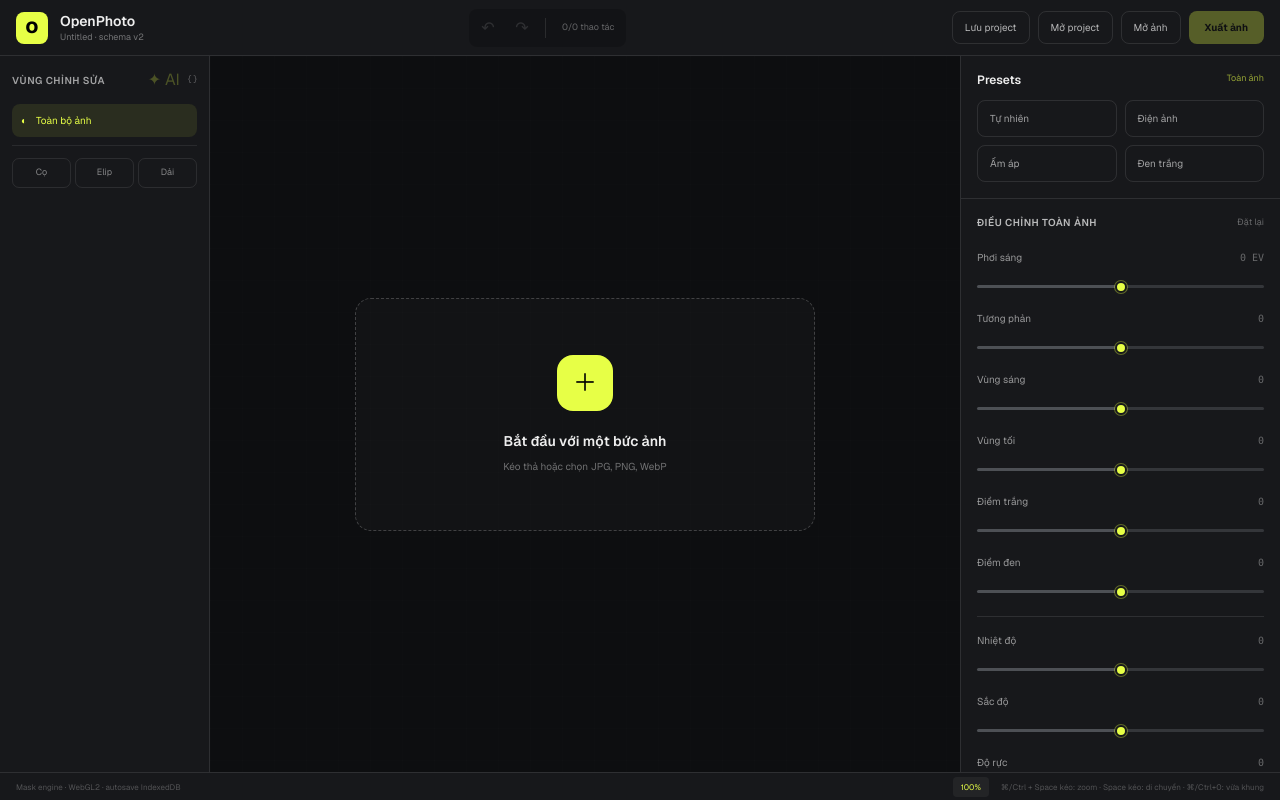
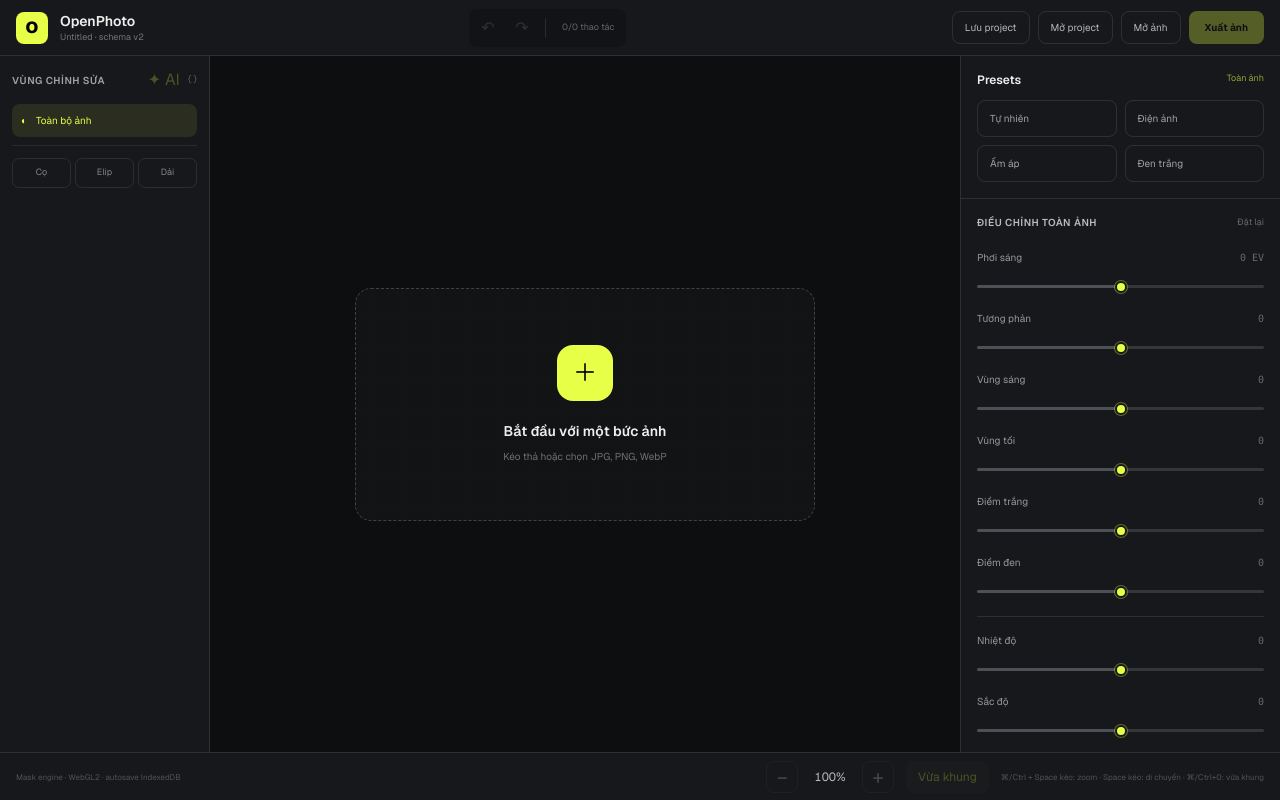
Before and after one commit to vinitran/openphoto, a Next.js app: page / in a window 1280 px wide. Built offline with nearby package versions, Linux system fonts and the light colour scheme.

Commit message:
Add zoom in, zoom out and fit controls

```diff
--- a/app/page.tsx
+++ b/app/page.tsx
@@ -48,6 +48,13 @@ export default function Home(){
   function endNavigation(){navigation.current=null;setNavigationMode(null);}
   function wheelNavigation(event:WheelEvent<HTMLElement>){if(!event.metaKey&&!event.ctrlKey)return;event.preventDefault();const rect=event.currentTarget.getBoundingClientRect(),px=event.clientX-rect.left-rect.width/2,py=event.clientY-rect.top-rect.height/2;setViewport(current=>{const zoom=Math.max(.1,Math.min(8,current.zoom*Math.exp(-event.deltaY*.002)));const ratio=zoom/current.zoom;return{zoom,x:px-(px-current.x)*ratio,y:py-(py-current.y)*ratio};});}
   function resetViewport(){setViewport({zoom:1,x:0,y:0});}
+  function stepZoom(direction:1|-1){
+    setViewport(current=>{
+      const zoom=Math.max(.1,Math.min(8,current.zoom*(direction===1?1.25:1/1.25)));
+      const ratio=zoom/current.zoom;
+      return{zoom,x:current.x*ratio,y:current.y*ratio};
+    });
+  }
   function drop(event:DragEvent){event.preventDefault();setDragging(false);selectImage(event.dataTransfer.files[0]);}
   const valueFor=(key:keyof Adjustments)=>draft?.[key]??activeAdjustments[key];
 
@@ -62,6 +69,11 @@ export default function Home(){
       {devOpen&&<DeveloperPanel onPreview={async plan=>{await previewPlan(plan)}} onApply={applyPlan} onApplyCommand={applySingle} onClose={()=>{setDevOpen(false);setPreviewDoc(null)}}/>}
       {aiOpen&&image&&<AiPanel key={editor.document.id} onSelectRegion={id=>{setSelectedMaskId(id);setShowOverlay(true);setDraft(null);setPreviewDoc(null);}} image={image} document={editor.document} onPreview={previewPlan} onApply={applyPlan} onClose={()=>{setAiOpen(false);setPreviewDoc(null)}}/>}
       {exportOpen&&image&&<ExportPanel image={image} document={editor.document} onClose={()=>setExportOpen(false)}/>}
-    </div>{notice&&<button onClick={()=>setNotice('')} className="absolute bottom-10 left-1/2 z-50 -translate-x-1/2 rounded-lg border border-white/10 bg-[#222428] px-4 py-2 text-[10px] shadow-xl">{notice} · bấm để đóng</button>}<footer className="flex h-7 items-center justify-between border-t border-white/10 bg-[#17181b] px-4 text-[8px] text-white/25"><span>Mask engine · WebGL2 · autosave IndexedDB</span><span className="flex items-center gap-3"><button onClick={resetViewport} className="rounded bg-white/5 px-2 py-1 text-[#e7ff46]">{Math.round(viewport.zoom*100)}%</button><span>⌘/Ctrl + Space kéo: zoom · Space kéo: di chuyển · ⌘/Ctrl+0: vừa khung</span></span></footer><input ref={imageInput} type="file" accept="image/*" className="hidden" onChange={(e:ChangeEvent<HTMLInputElement>)=>selectImage(e.target.files?.[0])}/><input ref={projectInput} type="file" accept="application/json,.json" className="hidden" onChange={(e:ChangeEvent<HTMLInputElement>)=>importProject(e.target.files?.[0])}/>
+    </div>{notice&&<button onClick={()=>setNotice('')} className="absolute bottom-10 left-1/2 z-50 -translate-x-1/2 rounded-lg border border-white/10 bg-[#222428] px-4 py-2 text-[10px] shadow-xl">{notice} · bấm để đóng</button>}<footer className="flex h-12 shrink-0 items-center justify-between border-t border-white/10 bg-[#17181b] px-4 text-[8px] text-white/25"><span>Mask engine · WebGL2 · autosave IndexedDB</span><div className="flex items-center gap-3"><div role="group" aria-label="Điều khiển zoom ảnh" className="flex items-center gap-1">
+<button type="button" aria-label="Thu nhỏ ảnh" title="Thu nhỏ" disabled={!image||viewport.zoom<=.1} onClick={()=>stepZoom(-1)} className="h-8 w-8 rounded-lg border border-white/15 text-xl text-white/80 hover:bg-white/10 focus-visible:outline-2 focus-visible:outline-[#e7ff46] disabled:opacity-25">−</button>
+<output aria-label="Mức zoom so với vừa khung" className="min-w-14 text-center text-xs tabular-nums text-white/70">{Math.round(viewport.zoom*100)}%</output>
+<button type="button" aria-label="Phóng to ảnh" title="Phóng to" disabled={!image||viewport.zoom>=8} onClick={()=>stepZoom(1)} className="h-8 w-8 rounded-lg border border-white/15 text-xl text-white/80 hover:bg-white/10 focus-visible:outline-2 focus-visible:outline-[#e7ff46] disabled:opacity-25">+</button>
+<button type="button" disabled={!image} onClick={resetViewport} title="Hiển thị toàn bộ ảnh" className="ml-2 h-8 rounded-lg bg-white/5 px-3 text-xs text-[#e7ff46] hover:bg-white/10 disabled:opacity-25">Vừa khung</button>
+</div><span>⌘/Ctrl + Space kéo: zoom · Space kéo: di chuyển · ⌘/Ctrl+0: vừa khung</span></div></footer><input ref={imageInput} type="file" accept="image/*" className="hidden" onChange={(e:ChangeEvent<HTMLInputElement>)=>selectImage(e.target.files?.[0])}/><input ref={projectInput} type="file" accept="application/json,.json" className="hidden" onChange={(e:ChangeEvent<HTMLInputElement>)=>importProject(e.target.files?.[0])}/>
   </main>;
 }
```
